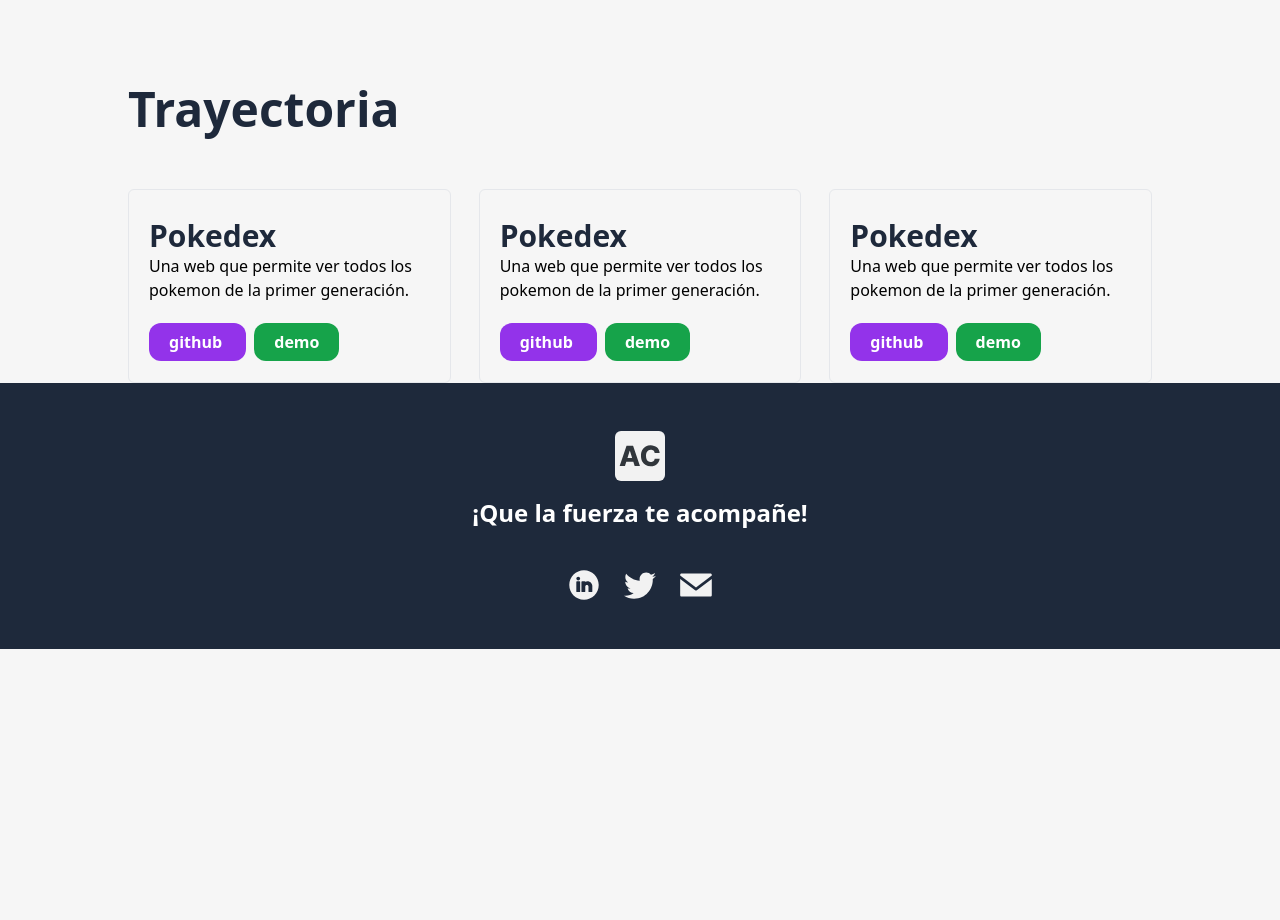
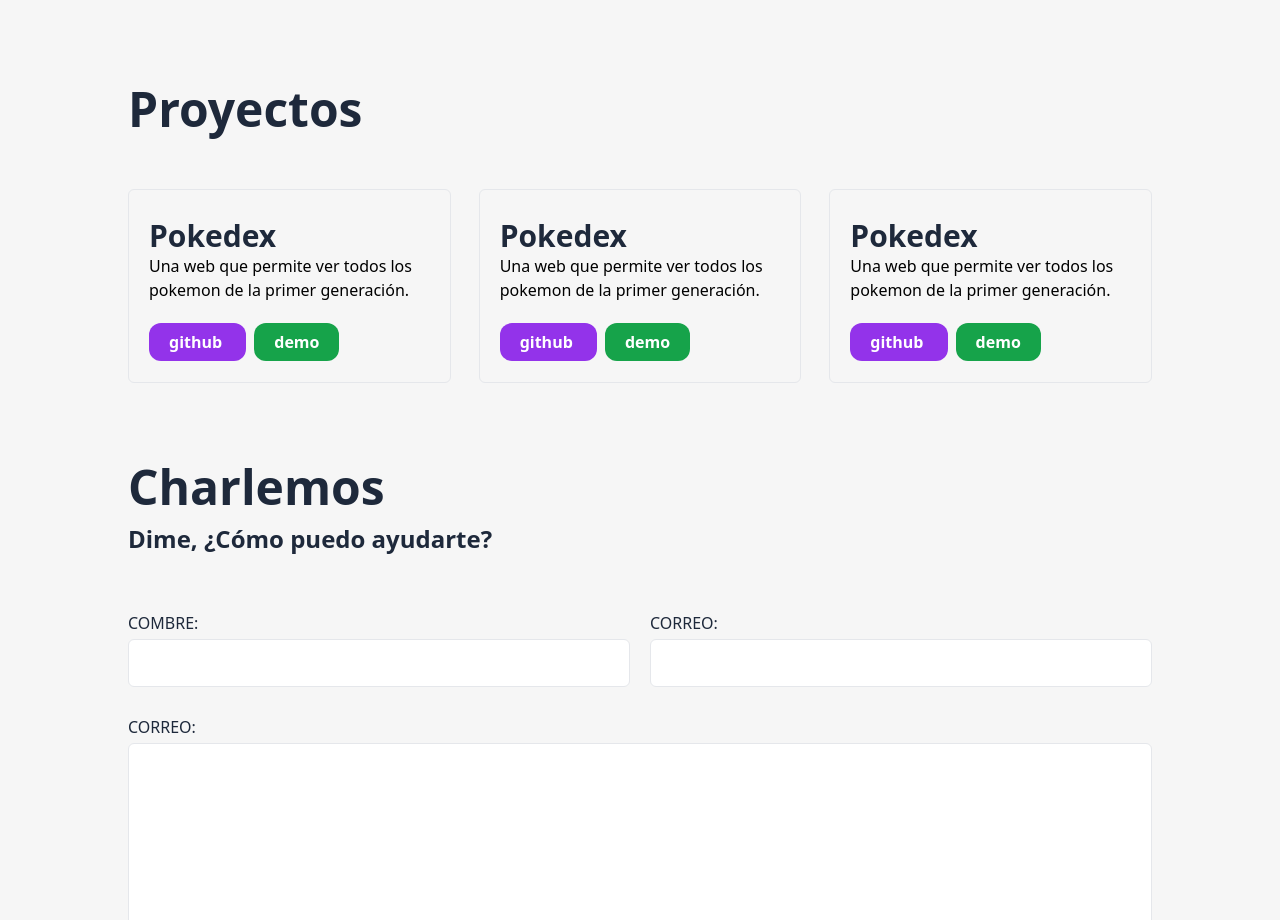
Before and after one commit to Andreseag/portfolio, an Astro site: page / in a window 1280 px wide. Shown: the part 1880-2800 px from the top of the page. Before the commit the page ends 2529 px from the top, so only its background shows below. Built offline with nearby package versions, Linux system fonts and the light colour scheme; Astro itself is replaced by a stand-in of ours.

Commit message:
feat: add contact componente :sparkles:

```diff
--- a/src/components/button.astro
+++ b/src/components/button.astro
@@ -1,16 +1,18 @@
 ---
-const { name, icon, type } = Astro.props;
+const { name, icon, type, width } = Astro.props;
 ---
 
 <button
   class:list={[
-    "rounded-lg flex items-center py-2 px-3 h-11 text-white font-medium",
+    "rounded-lg flex items-center justify-center py-2 px-3 h-11 text-white font-medium",
     {
       "bg-rose-500": type === "primary",
+      "bg-green-500": type === "green",
       "text-purple-500 border-purple-500 border": type === "secondary-outline",
     },
+    width,
   ]}
 >
   {name}
-  <img class="ml-3" src={`/${icon}.svg`} alt={icon} />
+  {icon && <img class="ml-3" src={`/${icon}.svg`} alt={icon} />}
 </button>
--- /dev/null
+++ b/src/components/contact.astro
@@ -0,0 +1,33 @@
+---
+import Button from "./button.astro";
+---
+
+<div class="contact w-full flex justify-center mt-20">
+  <div class="contact__container mx-4 md:mx-0 w-full md:w-4/5">
+    <div class="contact__title mb-14">
+      <h2 class="text-5xl font-bold text-slate-800 mb-3">Charlemos</h2>
+      <h5 class="text-2xl font-bold text-slate-800">
+        Dime, ¿Cómo puedo ayudarte?
+      </h5>
+    </div>
+    <div class="contact__form mb-7">
+      <div class="flex justify-between gap-5 mb-7">
+        <div class="input-group w-1/2 flex flex-col">
+          <label class="uppercase text-slate-800 mb-1" for="name">combre:</label
+          >
+          <input name="name" class="border rounded-md h-12" type="text" />
+        </div>
+        <div class="input-group w-1/2 flex flex-col">
+          <label class="uppercase text-slate-800 mb-1" for="name">correo:</label
+          >
+          <input name="name" class="border rounded-md h-12" type="text" />
+        </div>
+      </div>
+      <div class="input-group w-full flex flex-col">
+        <label class="uppercase text-slate-800 mb-1" for="name">correo:</label>
+        <textarea name="name" class="border rounded-md h-64"></textarea>
+      </div>
+    </div>
+    <Button width="w-60" name="Enviar" type="green" />
+  </div>
+</div>
--- a/src/components/projects.astro
+++ b/src/components/projects.astro
@@ -5,7 +5,7 @@ import projects from "../data/projects.json";
 <div class="projects w-full flex justify-center mt-20">
   <div class="projects__container mx-4 md:mx-0 w-full md:w-4/5">
     <div class="projects__title">
-      <h2 class="text-5xl font-bold text-slate-800 mb-14">Trayectoria</h2>
+      <h2 class="text-5xl font-bold text-slate-800 mb-14">Proyectos</h2>
     </div>
     <div class="projects__content flex gap-7">
       {
--- a/src/layouts/components/Footer.astro
+++ b/src/layouts/components/Footer.astro
@@ -1,7 +1,7 @@
 ---
 ---
 
-<footer class="footer flex justify-center bg-slate-800 py-12 w-full">
+<footer class="footer flex justify-center bg-slate-800 py-12 w-full mt-52">
   <div
     class="footer__container flex flex-col items-center mx-4 md:mx-0 w-full md:w-4/5"
   >
--- a/src/pages/index.astro
+++ b/src/pages/index.astro
@@ -4,6 +4,7 @@ import Hero from "../components/hero.astro";
 import AboutResume from "../components/about-resume.astro";
 import Carrers from "../components/carrers.astro";
 import Projects from "../components/projects.astro";
+import Contact from "../components/contact.astro";
 ---
 
 <Layout title="Welcome to Astro.">
@@ -13,6 +14,7 @@ import Projects from "../components/projects.astro";
       <AboutResume />
       <Carrers />
       <Projects />
+      <Contact />
     </div>
   </main>
 </Layout>
```
